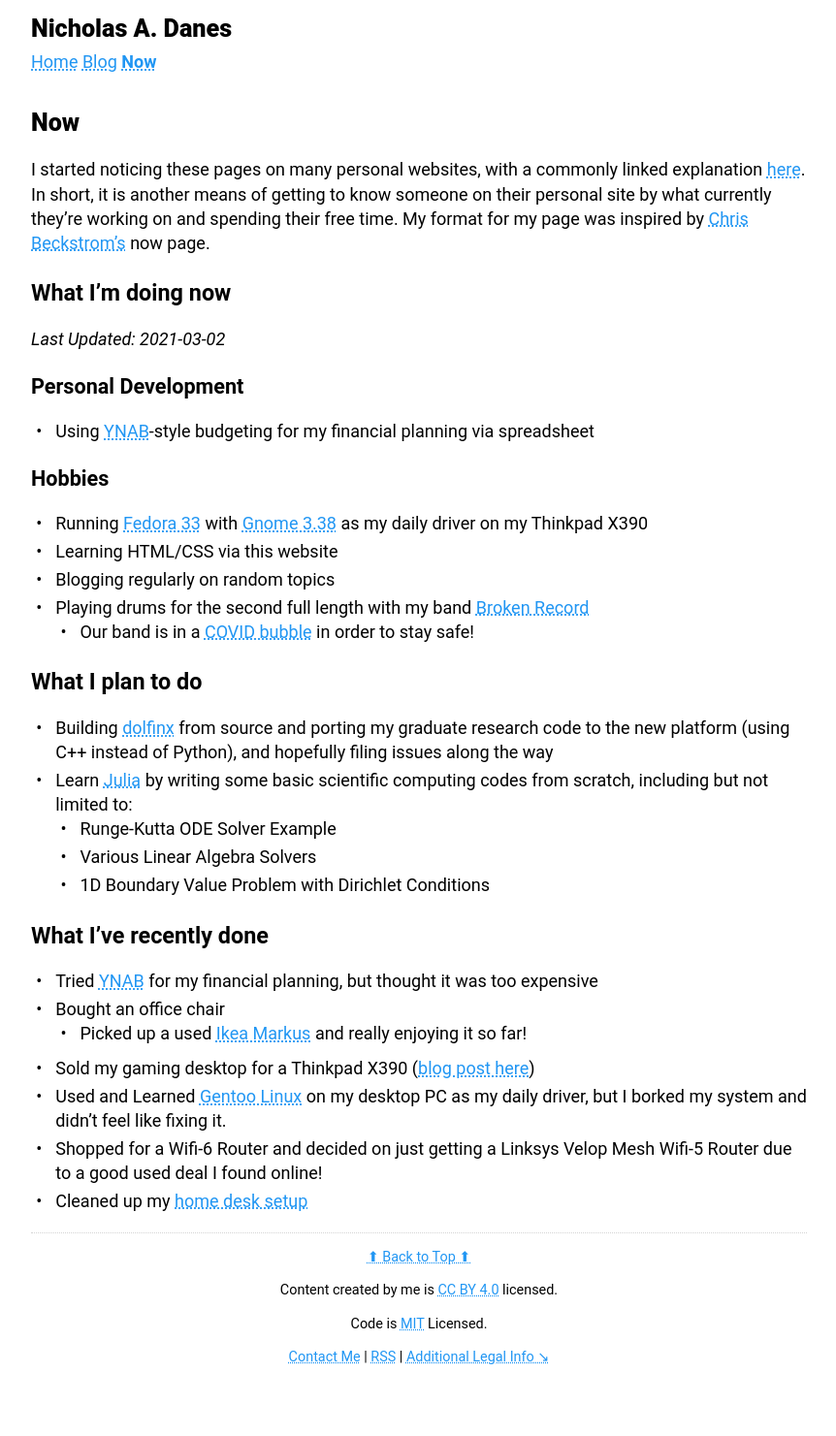
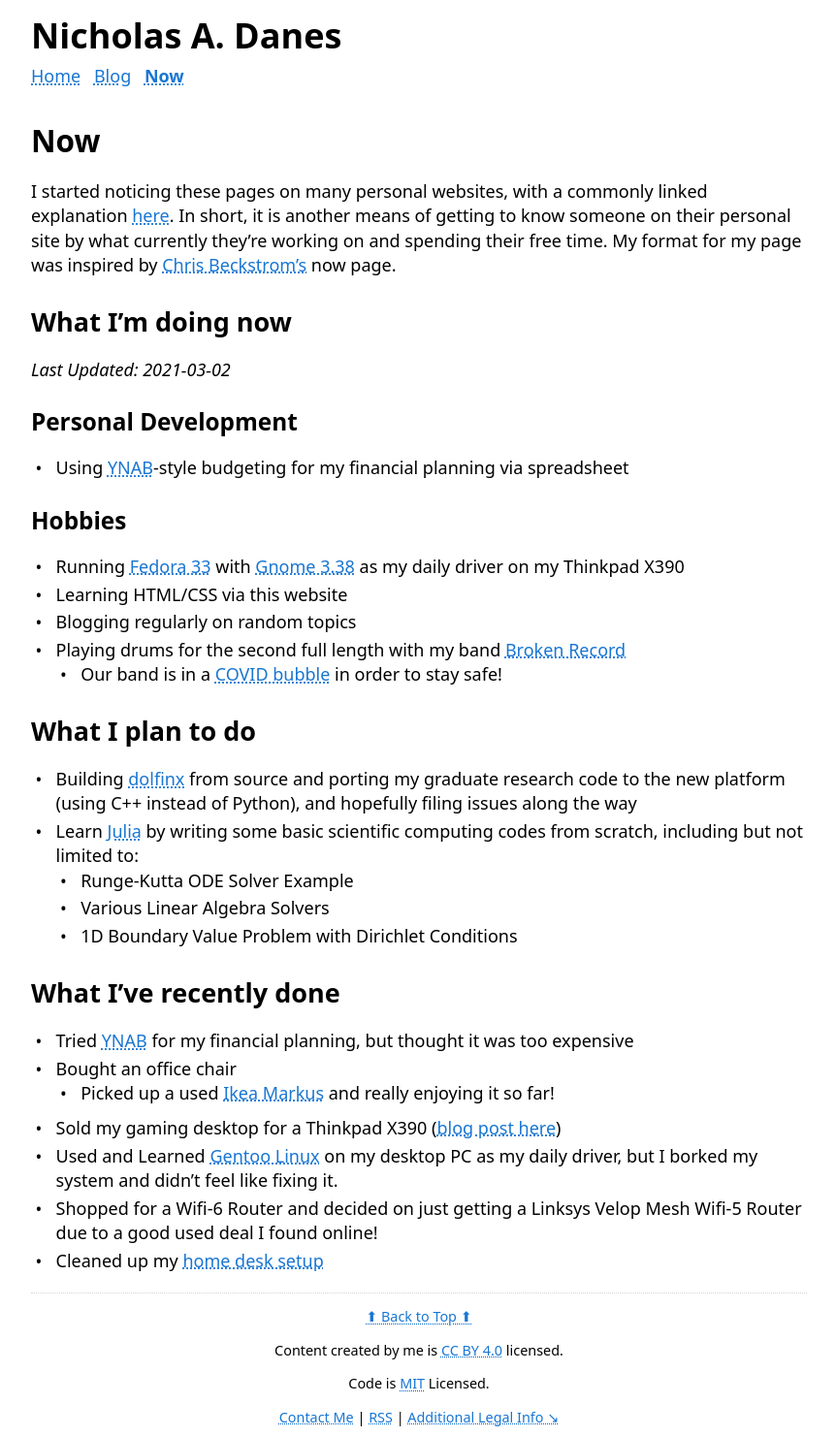
Before and after one commit to danesnick/old_website, a Jekyll site: the page built from now.markdown, in a window 1280 px wide. Shown: the whole page at 97% size, without its empty margins (208-1070 px from the left). Built offline with Jekyll 4.4.1, drawn with Linux system fonts in a browser that asks for light colours; before the commit the page ends 1419 px from its top, so only the background shows below that.

Commit message:
CSS modifications and header modifications

```diff
--- a/assets/css/style.scss
+++ b/assets/css/style.scss
@@ -7,7 +7,7 @@
   /* Color scheme */
   --textcolor: #000;
   --bgcolor: #fff;
-  --highlight: #2196F3;
+  --highlight: #1976D2;
   --bordercolor: #D4D4D4;
   --precolor: #212121;
   --prebgcolor: #F5F5F5;
@@ -28,7 +28,7 @@
 
 html {
   font-size: 18px;
-  font-family: Roboto, system-ui, sans-serif;
+  font-family: system-ui, sans-serif;
   color: var(--textcolor);
   background: var(--bgcolor);
   line-height: 1.4;
@@ -43,14 +43,18 @@
 }
 
 header {
-  padding-bottom: 20px;
+  padding-bottom: 0px;
   padding-top: 8px;
 }
 
 header h1 {
-  font-weight: 800;
+  font-weight: 900;
   margin-bottom: 4px;
   margin-top: 4px;
+}
+
+nav {
+  word-spacing: 0.5rem;
 }
 
 figure {
@@ -84,27 +88,33 @@
 }
 
 h1 {
-  font-size: 1.4em;
-  font-weight: 800;
+  font-size: 2.0em;
+  font-weight: 900;
   margin: 0.5em 0 .6em 0;
 }
 
 h2 {
-  font-size: 1.3em;
-  font-weight: 700;
-  margin: 1.0em 0 .6em 0;
+  font-size: 1.75em;
+  font-weight: 800;
+  margin: 1.0em 0 .5em 0;
 }
 
 h3 {
-  font-size: 1.2em;
-  font-weight: 600;
-  margin: 1.0em 0 .6em 0;
+  font-size: 1.5em;
+  font-weight: 700;
+  margin: 1.0em 0 .5em 0;
 }
 
 h4 {
+  font-size: 1.35em;
+  font-weight: 600;
+  margin: 1.0em 0 .5em 0;
+}
+
+h5 {
   font-size: 1.1em;
-  font-weight: 600;
-  margin: 1.0em 0 .6em 0;
+  font-weight: 500;
+  margin: 1.0em 0 .5em 0;
 }
 
 p, ul, ol, article {
@@ -221,7 +231,6 @@
 
 @media only screen and (max-width: 680px) {
   body { font-size: 16px; }
-  header h1 { font-size: 1.4em; }
 }
 
 @media only screen and (max-width: 540px) {
--- a/blog.markdown
+++ b/blog.markdown
@@ -45,4 +45,4 @@
 </table>
 
 
-# Archived Posts
+## Archived Posts
--- a/now.markdown
+++ b/now.markdown
@@ -3,24 +3,24 @@
 title: Now
 permalink: /now/
 ---
-# Now
+## Now
 I started noticing these pages on many personal websites, with a commonly linked explanation [here](https://nownownow.com/about). In short, it is another means of getting to know someone on their personal site by what currently they're working on and spending their free time. My format for my page was inspired by [Chris Beckstrom's](https://chrisbeckstrom.com/me/now/) now page.
 
-## What I'm doing now
+### What I'm doing now
 
 *Last Updated: 2021-03-02*
 
-### Personal Development
+#### Personal Development
 *  Using [YNAB](https://youneedabudget.com)-style budgeting for my financial planning via spreadsheet
 
-### Hobbies
+#### Hobbies
 * Running [Fedora 33](https://getfedora.org/) with [Gnome 3.38](https://www.gnome.org/) as my daily driver on my Thinkpad X390
 * Learning HTML/CSS via this website
 * Blogging regularly on random topics
 * Playing drums for the second full length with my band [Broken Record](https://brokenrecordisaband.com)
 	+ Our band is in a [COVID bubble](https://www.cnbc.com/2020/06/27/what-is-a-covid-19-bubble-and-how-to-do-it-safely.html) in order to stay safe!
 
-## What I plan to do
+### What I plan to do
 
 * Building [dolfinx](https://github.com/FEniCS/dolfinx) from source and porting my graduate research code to the new platform (using C++ instead of Python), and hopefully filing issues along the way
 * Learn [Julia](https://julialang.org/) by writing some basic scientific computing codes from scratch, including but not limited to:
@@ -28,7 +28,7 @@
 	+ Various Linear Algebra Solvers
 	+ 1D Boundary Value Problem with Dirichlet Conditions
 
-## What I've recently done
+### What I've recently done
 * Tried [YNAB](https://youneedabudget.com) for my financial planning, but thought it was too expensive
 * Bought an office chair
 	+ Picked up a used [Ikea Markus](https://www.ikea.com/us/en/p/markus-office-chair-vissle-dark-gray-90289172/) and really enjoying it so far!
```
Also changed, not shown: _layouts/blog.html (+4 -4 lines), index.markdown (+8 -9 lines).
